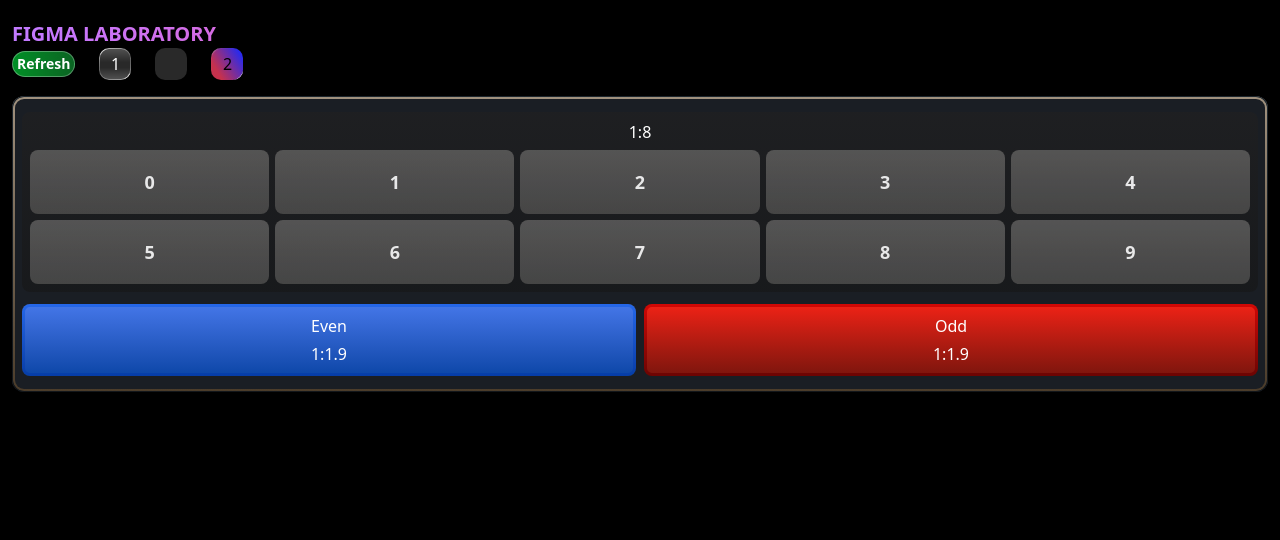
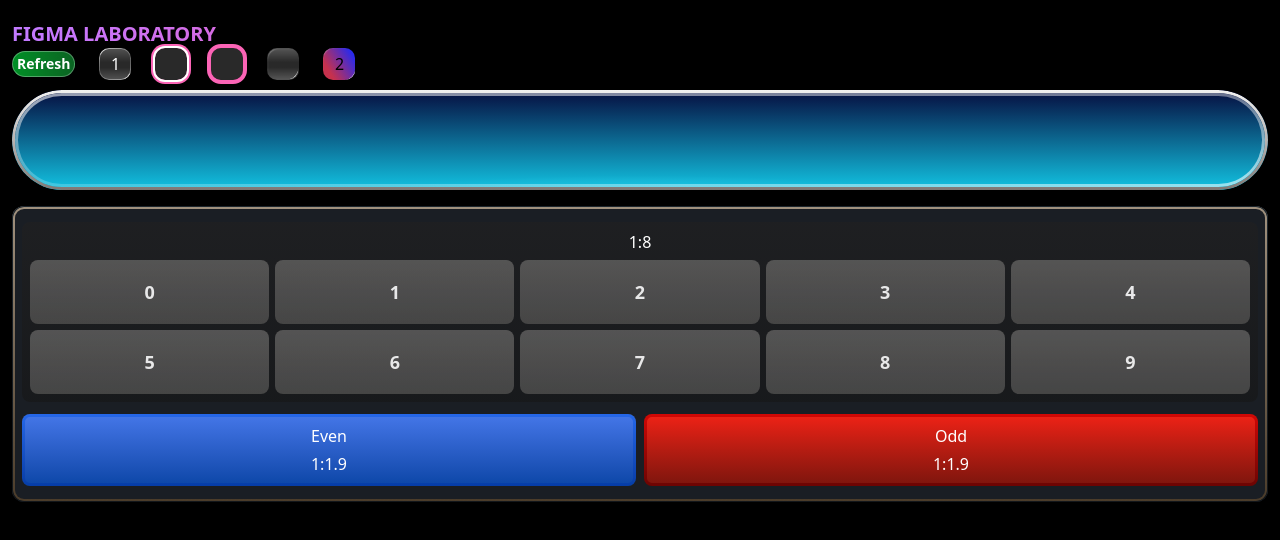
Before and after one commit to hongminglow/figma-lab, a React (Vite) app: page / in a window 1280 px wide. Shown: the top 540 px of the page. Built offline with nearby package versions, Linux system fonts and the light colour scheme.

Commit message:
style: added multi-layer border gradient button as reference

```diff
--- a/src/App.css
+++ b/src/App.css
@@ -3,7 +3,13 @@
 /* border: 2px solid;
 border-image-source: linear-gradient(180deg, #1D262D 0%, #12161A 100%),
 linear-gradient(180deg, #A0917E 0%, #4B3C2A 100%); */
-
+@theme {
+  --linear-gradient-red-blue: linear-gradient(
+    58.52deg,
+    #c6314d 22.37%,
+    #2a2aeb 87.66%
+  );
+}
 .blended-even-inside::after {
   content: "";
   position: absolute;
@@ -128,3 +134,108 @@ linear-gradient(180deg, #A0917E 0%, #4B3C2A 100%); */
   -webkit-mask-composite: xor;
   mask-composite: exclude;
 }
+
+.silver-corner-btn {
+  /* Auto layout */
+  position: relative;
+  display: flex;
+  flex-direction: row;
+  justify-content: center;
+  align-items: center;
+  padding: 3.2px;
+  gap: 6.4px;
+
+  position: relative;
+  width: 32px;
+  height: 32px;
+  background: linear-gradient(
+      180deg,
+      rgba(255, 255, 255, 0.2) 0%,
+      rgba(255, 255, 255, 0) 44.05%
+    ),
+    linear-gradient(
+      180deg,
+      rgba(255, 255, 255, 0) 61.01%,
+      rgba(255, 255, 255, 0.2) 100%
+    ),
+    rgba(255, 255, 255, 0.16);
+  background-blend-mode: normal, color, normal;
+  box-shadow: inset -2.10725px -2.10725px 0.6px -2.45846px #ffffff,
+    inset 2.80967px 2.80967px 1.58044px -4px #ffffff;
+  backdrop-filter: blur(1.5px);
+  /* Note: backdrop-filter has minimal browser support */
+  border-radius: 10px;
+  border: 1px solid;
+  border-image: linear-gradient(
+    151.7deg,
+    rgba(255, 255, 255, 0.7) 8.19%,
+    rgba(255, 255, 255, 0.14) 49.06%,
+    rgba(255, 255, 255, 0.7) 89.94%
+  );
+}
+
+.multi-blue-layer-btn {
+  --multi-blue-outer-stroke: 3.33px;
+  --multi-blue-inner-stroke: 3.33px;
+  --multi-blue-inner-inset: 3px;
+  position: relative;
+  background: linear-gradient(180deg, rgba(0, 0, 0, 0) 0%, #12c3e2 100%),
+    radial-gradient(
+      19.31% 15.05% at 50% 100.77%,
+      rgba(255, 253, 250, 0.6) 1%,
+      rgba(255, 253, 250, 0.6) 3%,
+      rgba(128, 128, 128, 0) 100%
+    ),
+    #060d3f;
+  border-radius: 100px;
+  isolation: isolate;
+  min-height: 100px;
+  min-width: 300px;
+  margin-block: 10px;
+}
+.multi-blue-layer-btn::before {
+  position: absolute;
+  inset: 0;
+  content: "";
+  border-radius: inherit;
+  pointer-events: none;
+  box-sizing: border-box;
+  padding: var(--multi-blue-outer-stroke);
+  background: linear-gradient(180deg, #f2f1f0 0%, #7f7875 100%),
+    linear-gradient(
+      180deg,
+      rgba(0, 0, 0, 0) 41.31%,
+      rgba(0, 0, 0, 0.2) 50.11%,
+      rgba(0, 0, 0, 0) 65.66%
+    );
+
+  /* Cut out the middle so only the ring remains */
+  -webkit-mask: linear-gradient(#fff 0 0) content-box, linear-gradient(#fff 0 0);
+  mask: linear-gradient(#fff 0 0) content-box, linear-gradient(#fff 0 0);
+  -webkit-mask-composite: xor;
+  mask-composite: exclude;
+}
+
+.multi-blue-layer-btn::after {
+  position: absolute;
+  inset: var(--multi-blue-inner-inset);
+  content: "";
+  border-radius: inherit;
+  pointer-events: none;
+  box-sizing: border-box;
+  padding: var(--multi-blue-inner-stroke);
+  background: linear-gradient(
+    183.67deg,
+    rgba(255, 255, 255, 0.4) 3.01%,
+    rgba(255, 255, 255, 0.6) 50%,
+    rgba(255, 255, 255, 0.2) 96.99%
+  );
+  background-blend-mode: soft-light;
+
+  /* Cut out the middle so only the ring remains */
+  -webkit-mask: linear-gradient(#fff 0 0) content-box, linear-gradient(#fff 0 0);
+  mask: linear-gradient(#fff 0 0) content-box, linear-gradient(#fff 0 0);
+  -webkit-mask-composite: xor;
+  mask-composite: exclude;
+  z-index: 1;
+}
--- a/src/App.tsx
+++ b/src/App.tsx
@@ -23,7 +23,11 @@ function App() {
           1
         </div>
 
-        <div className="size-8 bg-white/16 rounded-[10px]" />
+        <div className="size-8 bg-white/16 rounded-[10px] shadow-[0_0_0_2px_#fff,0_0_0_4px_#fb64b6]" />
+
+        <div className="size-8 bg-white/16 rounded-[10px] outline-[#fb64b6] outline-4 ring-2 ring-offset-4 ring-[--linear-gradient-red-blue]" />
+
+        <div className="silver-corner-btn" />
 
         <button
           className="size-8 rounded-[10px] shadow-[2.81px_2.81px_1.58px_-4px_#FFFFFF_inset,-2.11px_-2.11px_0.6px_-2.46px_#FFFFFF_inset]"
@@ -35,6 +39,8 @@ function App() {
           2
         </button>
       </div>
+
+      <div className="multi-blue-layer-btn" />
 
       <div className="gradient-border-container flex-col mt-4 bg-[#1A1E24] px-2.5 py-4 rounded-[10px] drop-shadow-[0px_3px_5px_0px_#00000066] shadow-[0px_1px_1px_0px_#FFFFFF4D_inset] flex items-center justify-center">
         <div className="grid grid-cols-5 w-full p-2 gap-1.5 bg-linear-to-b rounded-lg from-[rgba(33,32,32,0.6)] to-[rgba(22,22,22,0.6)]">
```
